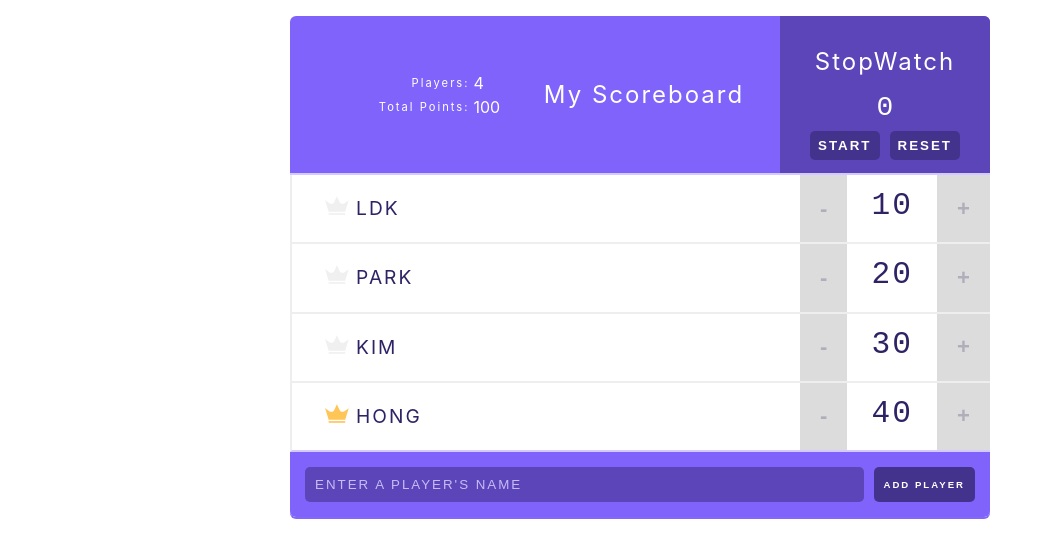
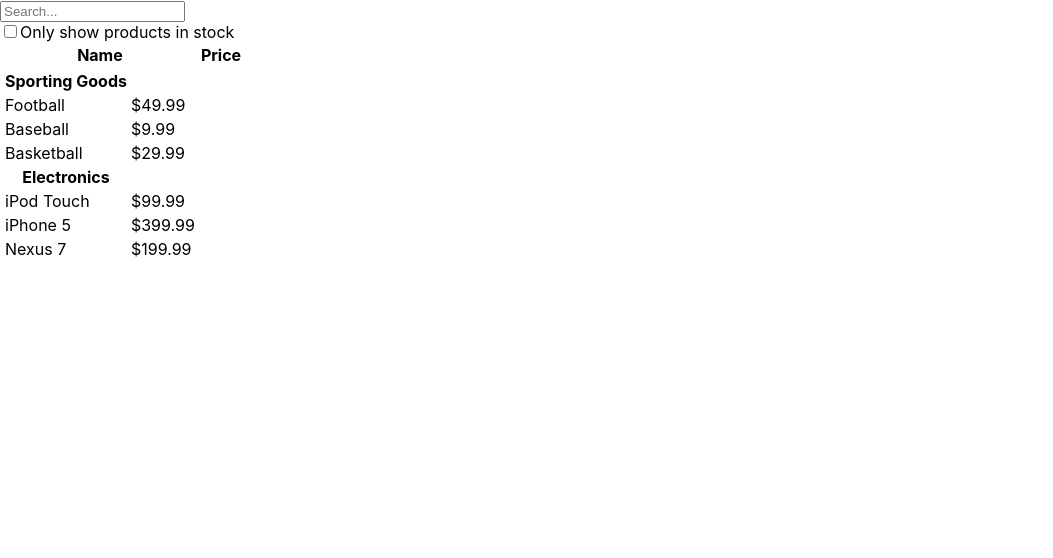
Before and after one commit to heewoon-yang/scoreboard, a React (Create React App) app: page / in a window 1280 px wide. Shown: the top 558 px of the page, without its empty margins (0-1053 px from the left). Built offline with nearby package versions, Linux system fonts and the light colour scheme.

Commit message:
gitignore commit

```diff
--- a/package.json
+++ b/package.json
@@ -3,6 +3,7 @@
   "version": "0.1.0",
   "private": true,
   "dependencies": {
+    "classnames": "^2.2.6",
     "lodash": "^4.17.15",
     "react": "^16.12.0",
     "react-dom": "^16.12.0",
@@ -30,5 +31,8 @@
       "last 1 firefox version",
       "last 1 safari version"
     ]
+  },
+  "devDependencies": {
+    "node-sass": "^4.13.0"
   }
 }
--- a/src/index.js
+++ b/src/index.js
@@ -5,8 +5,9 @@
 import * as serviceWorker from './serviceWorker';
 import {Provider} from "react-redux";
 import {store} from "./redux/store";
+import {FilterableProductTable} from "./page/product/FilterableProductTable";
 
-ReactDOM.render(<Provider store={store}><App /></Provider>, document.getElementById('root'));
+ReactDOM.render(<Provider store={store}><FilterableProductTable /></Provider>, document.getElementById('root'));
 
 // If you want your app to work offline and load faster, you can change
 // unregister() to register() below. Note this comes with some pitfalls.
--- a/src/page/product/FilterableProductTable.js
+++ b/src/page/product/FilterableProductTable.js
@@ -1,7 +1,23 @@
-import React from 'react';
+import React, {useState} from 'react';
+import {SearchBar} from "./SearchBar";
+import {ProductTable} from "./ProductTable";
 
-export const FilterableProductTable = (props) => {
+const products = [
+  {category: "Sporting Goods", price: "$49.99", stocked: true, name: "Football"},
+  {category: "Sporting Goods", price: "$9.99", stocked: true, name: "Baseball"},
+  {category: "Sporting Goods", price: "$29.99", stocked: false, name: "Basketball"},
+  {category: "Electronics", price: "$99.99", stocked: true, name: "iPod Touch"},
+  {category: "Electronics", price: "$399.99", stocked: false, name: "iPhone 5"},
+  {category: "Electronics", price: "$199.99", stocked: true, name: "Nexus 7"}
+];
+
+export const FilterableProductTable = () => {
+  const [keyword, setKeyword] = useState('');
+  const [stockChecked, setStockChecked] = useState(false);
   return (
-    <div>FilterableProductTable works</div>
+    <div>
+      <SearchBar keyword={keyword} setKeyword={setKeyword} stockChecked={stockChecked} setStockChecked={setStockChecked}/>
+      <ProductTable products={products.filter(item => item.name.indexOf(keyword) >= 0).filter(item => stockChecked ? item.stocked : true)}/>
+    </div>
   );
 }
--- a/src/page/product/ProductCategoryRow.js
+++ b/src/page/product/ProductCategoryRow.js
@@ -2,6 +2,8 @@
 
 export const ProductCategoryRow = (props) => {
   return (
-    <div>ProductCategoryRow works</div>
+    <tr colSpan="2">
+      <th>{props.category}</th>
+    </tr>
   );
 }
--- a/src/page/product/ProductRow.js
+++ b/src/page/product/ProductRow.js
@@ -1,7 +1,17 @@
 import React from 'react';
+import styles from './ProductRow.module.scss';//모듈방식(로컬로 지정됨), 모듈이 없으면 글로벌로 지정됨.
+//https://create-react-app.dev/docs/post-processing-css/
+import classNames from 'classnames';//클레스 바인딩
 
 export const ProductRow = (props) => {
+  //[key] => computed property
   return (
-    <div>ProductRow works</div>
+    //key(클래스명):value(true or false)
+    <tr className={classNames({[styles.stock]: !props.stocked})}>
+                        {/*-----------------*/}
+                        {/*                 */}
+      <td>{props.name}</td>
+      <td>{props.price}</td>
+    </tr>
   );
 }
--- /dev/null
+++ b/src/page/product/ProductRow.module.scss
@@ -0,0 +1,3 @@
+.stock{
+  color: red;
+}
--- a/src/page/product/ProductTable.js
+++ b/src/page/product/ProductTable.js
@@ -1,7 +1,32 @@
 import React from 'react';
+import {ProductCategoryRow} from "./ProductCategoryRow";
+import {ProductRow} from "./ProductRow";
+import _ from "lodash";
 
 export const ProductTable = (props) => {
+  const category = _.groupBy(props.products, 'category');//
+  console.log(category);
+  const categoryList = [];
+  for(let key in category){
+    categoryList.push(<ProductCategoryRow category={key} key={key}/>);
+    category[key].forEach(item => {
+      categoryList.push(<ProductRow name={item.name} price={item.price} stocked={item.name}/>)
+    })
+  }
   return (
-    <div>ProductTable works</div>
+    <>
+      <table>
+        <thead>
+        <tr>
+          <th>Name</th>
+          <th>Price</th>
+        </tr>
+        <tbody>
+        {categoryList}
+        </tbody>
+        </thead>
+      </table>
+
+    </>
   );
 }
--- a/src/page/product/SearchBar.js
+++ b/src/page/product/SearchBar.js
@@ -2,6 +2,9 @@
 
 export const SearchBar = (props) => {
   return (
-    <div>SearchBar works</div>
-  );
+    <div>
+      <input placeholder="Search..." value={props.keyword} onChange={(e) => props.setKeyword(e.target.value)}></input><br />
+      <input type="checkbox" checked={props.stockChecked} onChange={(e) => props.setStockChecked(e.target.checked)}></input>Only show products in stock
+    </div>
+  )
 }
```
